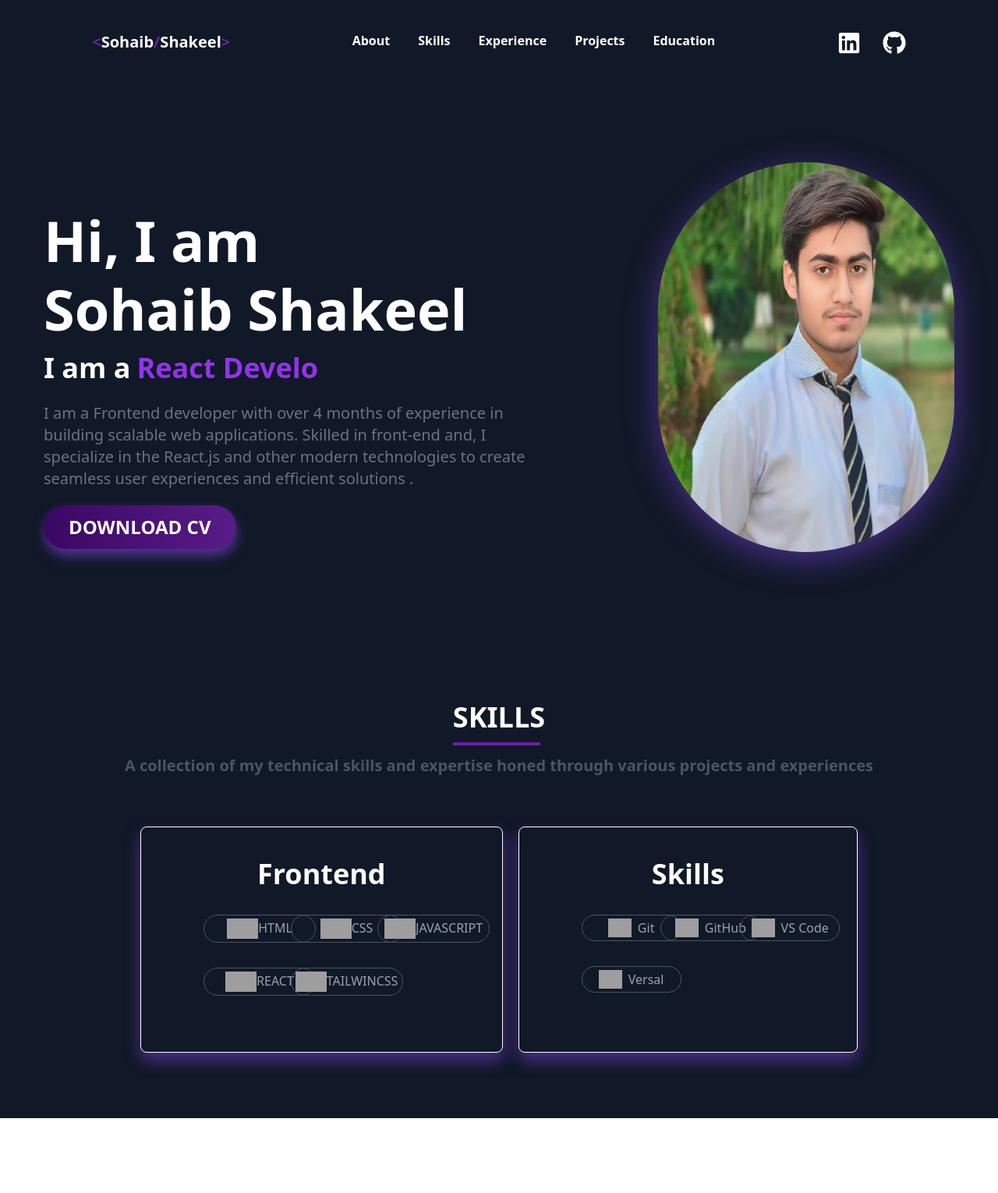
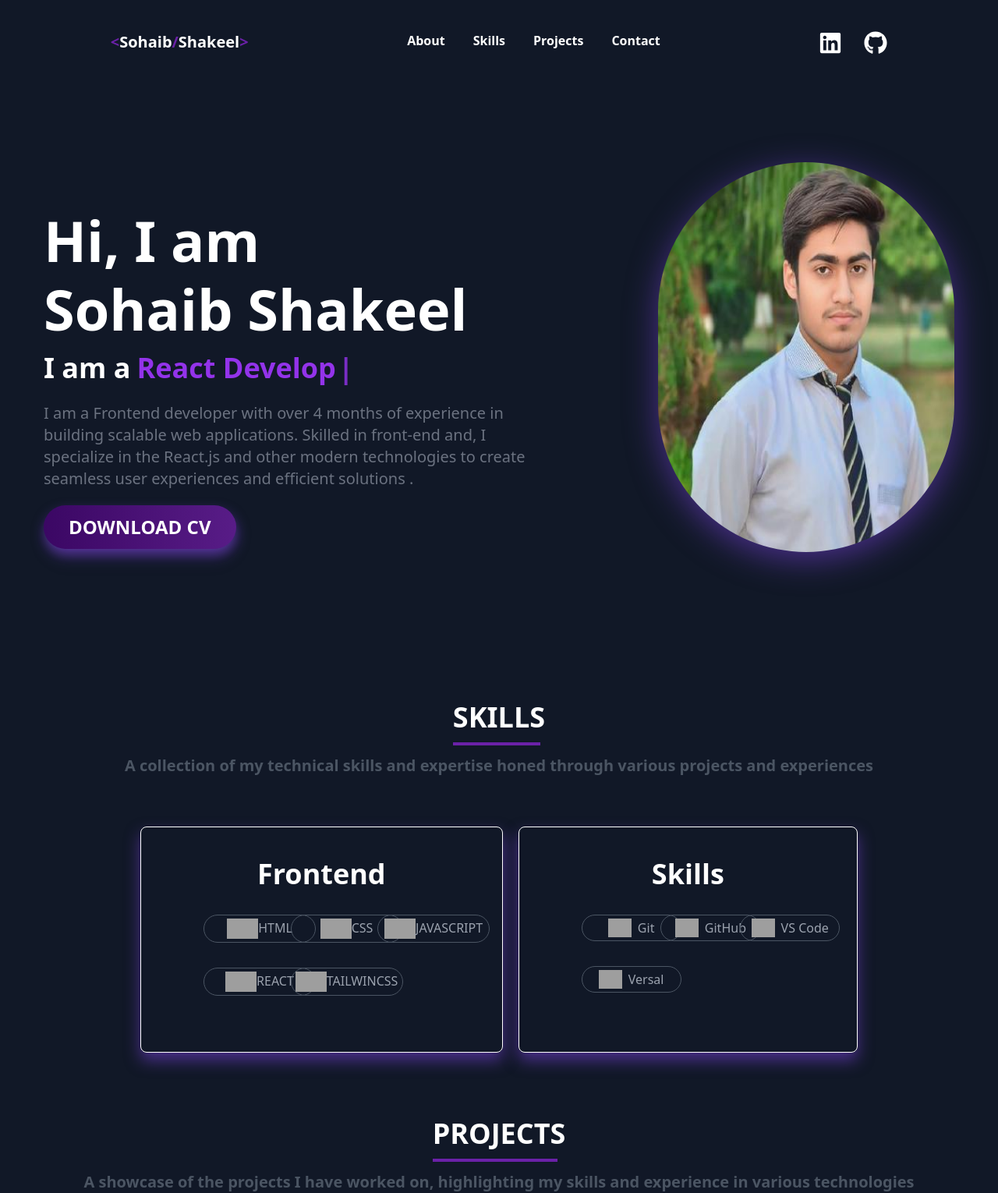
Before and after one commit to sohaibs-liberary/Portfolio-, a React (Vite) app: page / in a window 1280 px wide. Shown: the whole page at 78% size. Before the commit the page ends 1434 px from the top, so only its background shows below. Built offline with nearby package versions, Linux system fonts and the light colour scheme; grey boxes are pictures that could not be loaded.

Commit message:
projects section is startefd

```diff
--- a/src/App.jsx
+++ b/src/App.jsx
@@ -2,7 +2,7 @@ import React from 'react'
 import Navbar from './Comopnents/Navbar/Navbar'
 import About from './Comopnents/About/About'
 import Skills from './Comopnents/Skills/Skills'
-
+import Projects from './Comopnents/Projects/Projects'
 const App = () => {
   return (
     <>
@@ -10,6 +10,7 @@ const App = () => {
     <div className="pt-24">
     <About />
     <Skills/>
+    <Projects/>
     </div>
     </>
   )
--- a/src/Comopnents/About/About.jsx
+++ b/src/Comopnents/About/About.jsx
@@ -16,7 +16,7 @@ const About = () => {
               <img
                 src={Myimg}
                 alt=""
-                className="rounded-full lg:w-[500px] lg:h-[500px] drop-shadow-[0_10px_20px_rgba(130,69,236,0.5)] animate-float"
+                className="rounded-full lg:w-[500px] lg:h-[500px] drop-shadow-[0_10px_20px_rgba(130,69,236,0.5)]  animate-float"
               />
             </div>
           </div>
--- a/src/Comopnents/Navbar/Navbar.jsx
+++ b/src/Comopnents/Navbar/Navbar.jsx
@@ -24,9 +24,9 @@ const Navbar = () => {
   const mainmenu = [
     { id: "about", Lable: "About", link: "/about" },
     { id: "skills", Lable: "Skills", link: "/skills" },
-    { id: "experience", Lable: "Experience", link: "/experience" },
     { id: "projects", Lable: "Projects", link: "/projects" },
-    { id: "education", Lable: "Education", link: "/education" },
+    { id: "contact", Lable: "Contact", link: "/contact" },
+
   ];
 
   return (
--- /dev/null
+++ b/src/Comopnents/Projects/Projects.jsx
@@ -0,0 +1,36 @@
+import React from 'react'
+
+const Projects = () => {
+    const projects =[
+         {
+
+         },
+    ];
+  return (
+    <>
+    <div className="Pojects">
+        <div className="textandcards bg-gray-900 ">
+            <div className="text">
+                <div className="text">
+            <div className="grid justify-center gap-4">
+                <h1 className='text-4xl text-white font-extrabold font-sans ' >PROJECTS
+                <p className="w-72 md:w-20 h-[4px] px-20 my-3 bg-purple-800"></p>
+
+                </h1>
+            </div>
+            <div className="paragraph">
+                <h1 className='text-gray-600 font-bold text-xl text-center' >A showcase of the projects I have worked on, highlighting my skills and experience in various technologies</h1>
+            </div>
+        </div>
+
+            </div>
+            <div className="Projectscards">
+
+            </div>
+        </div>
+    </div>
+    </>
+  )
+}
+
+export default Projects
--- a/tailwind.config.js
+++ b/tailwind.config.js
@@ -17,5 +17,13 @@ export default {
       },
     },
   },
-  plugins: [],
+  plugins: [
+    function ({ addUtilities }) {
+      addUtilities({
+        ".clip-bottom": {
+          "clip-path": "polygon(0 0, 100% 100%, 0 100%)",
+        },
+      });
+    },
+  ],
 }
```
